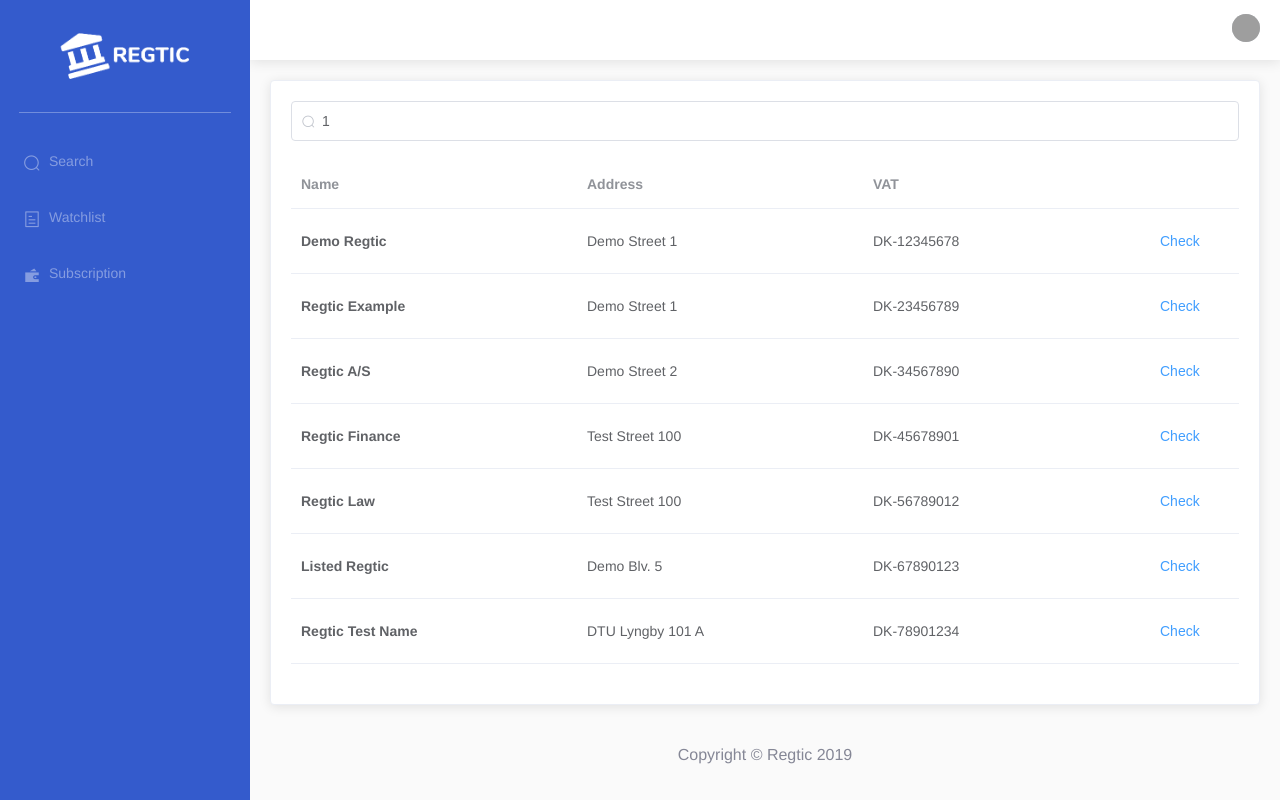
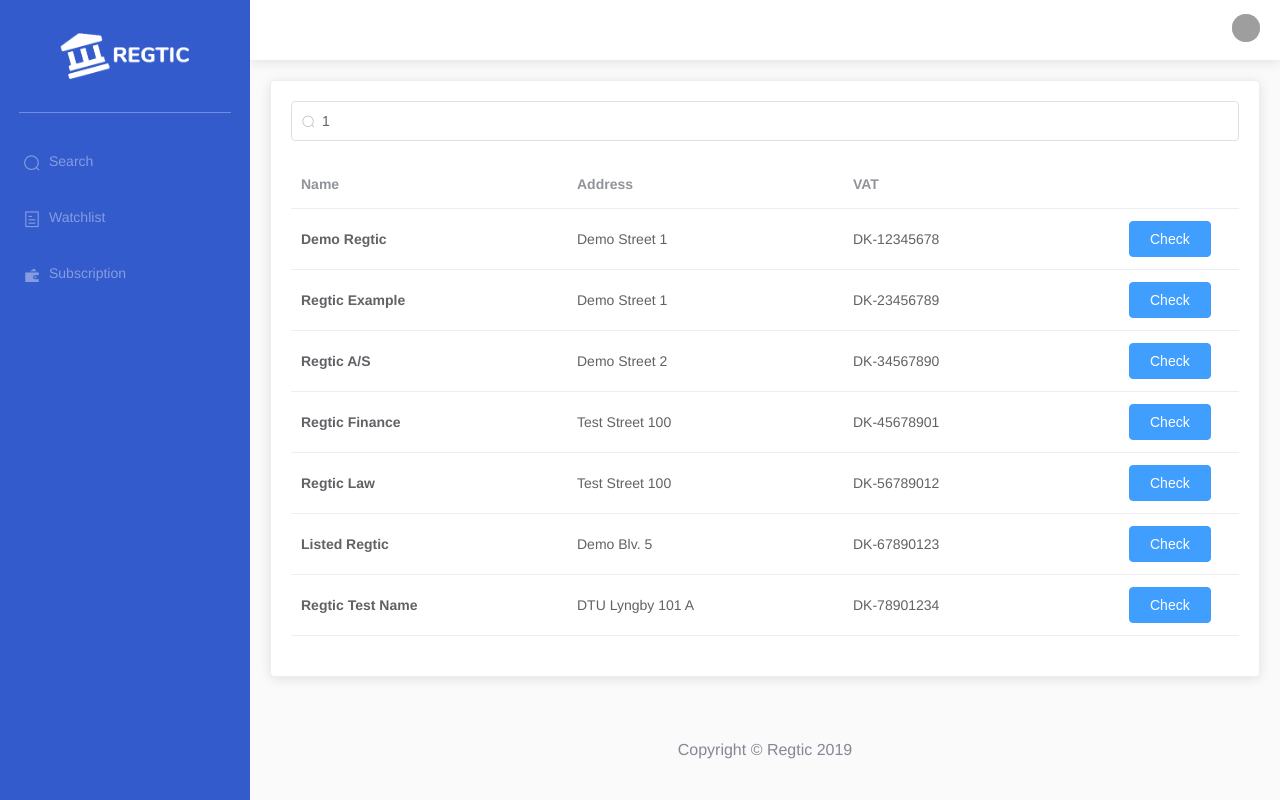
Before and after one commit to alexdor/regtic, a Vue app in the folder app/: page /search/1 in a window 1280 px wide. Built offline with nearby package versions, Linux system fonts and the light colour scheme; grey boxes are pictures that could not be loaded; the HTML template or start-up script is replaced by a standard one.

Commit message:
Changed button in search results table for consitsency

```diff
--- a/app/src/components/SearchResultsTable.vue
+++ b/app/src/components/SearchResultsTable.vue
@@ -9,10 +9,10 @@
     </el-table-column>
     <el-table-column prop="address" label="Address" />
     <el-table-column prop="vat" label="VAT" />
-    <el-table-column fixed="right" width="90">
+    <el-table-column fixed="right" width="120">
       <template slot-scope="scope">
         <router-link :to="'/company/' + scope.row.id">
-          <el-button type="text">
+          <el-button type="primary" size="medium">
             Check
           </el-button>
         </router-link>
```
